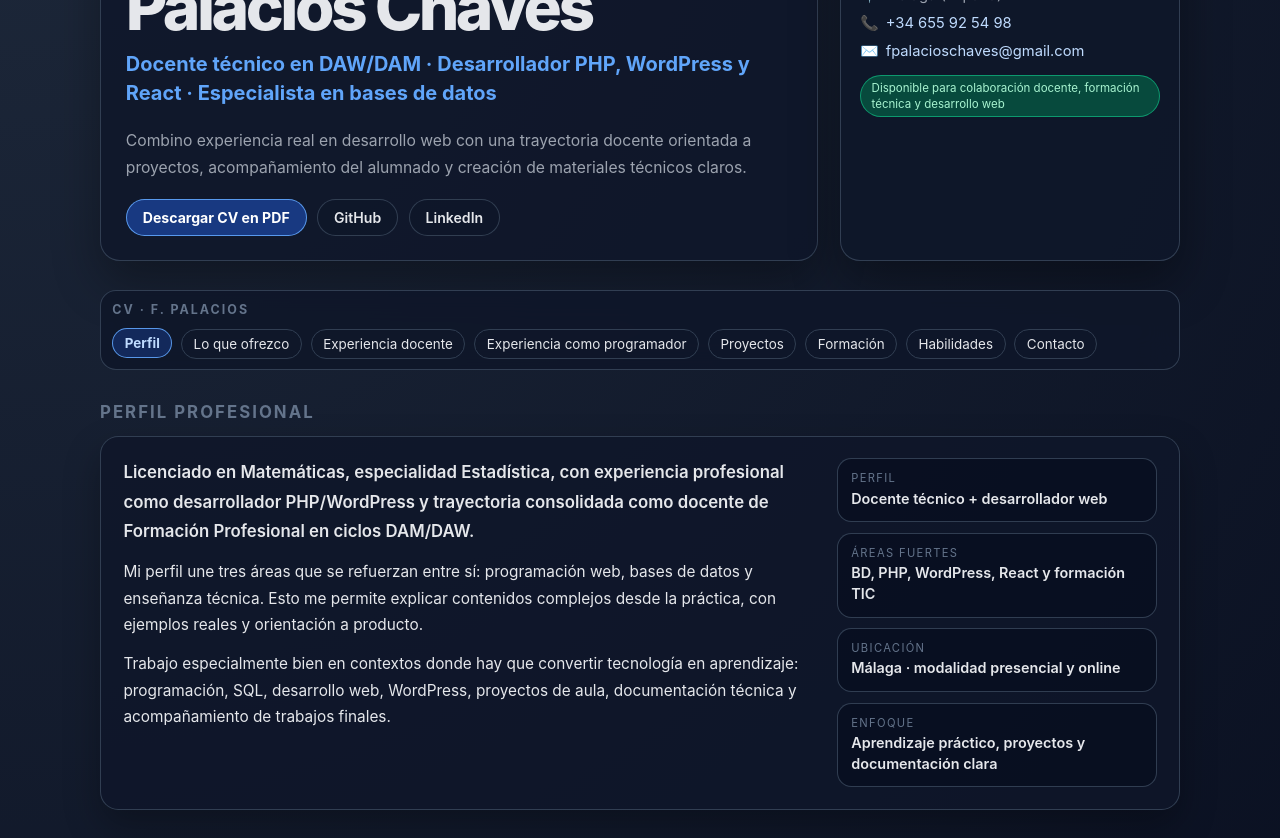
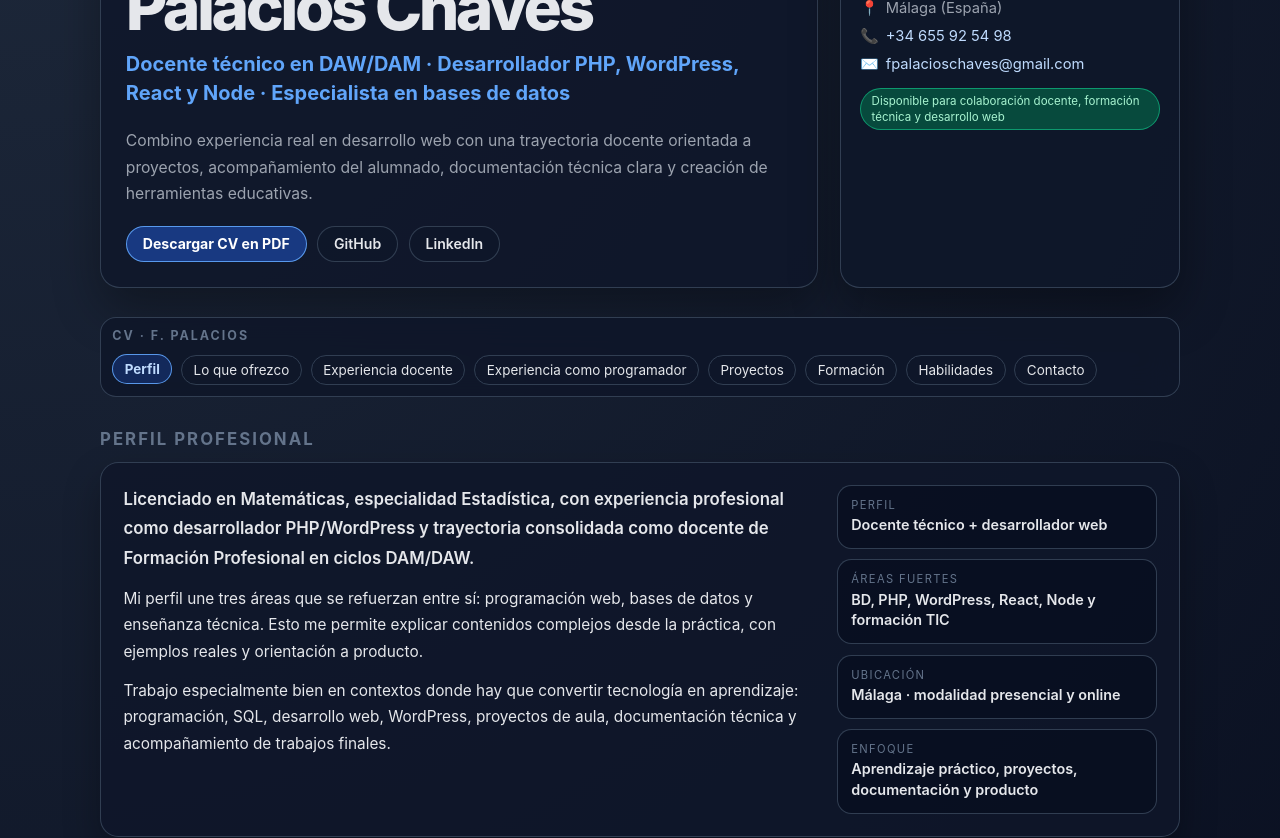
Before and after one commit to fpalacioschaves/cv-react, a React (Vite) app: page / in a window 1280 px wide. Shown: the part 240-1078 px from the top of the page. Built offline with nearby package versions, Linux system fonts and the light colour scheme; no server answers.

Commit message:
Polish CV headline and project intro

```diff
--- a/src/data/text.js
+++ b/src/data/text.js
@@ -2,9 +2,9 @@ export const TEXT = {
   es: {
     chip: 'Currículum Vitae interactivo',
     headline:
-      'Docente técnico en DAW/DAM · Desarrollador PHP, WordPress y React · Especialista en bases de datos',
+      'Docente técnico en DAW/DAM · Desarrollador PHP, WordPress, React y Node · Especialista en bases de datos',
     heroSummary:
-      'Combino experiencia real en desarrollo web con una trayectoria docente orientada a proyectos, acompañamiento del alumnado y creación de materiales técnicos claros.',
+      'Combino experiencia real en desarrollo web con una trayectoria docente orientada a proyectos, acompañamiento del alumnado, documentación técnica clara y creación de herramientas educativas.',
     badge: 'Disponible para colaboración docente, formación técnica y desarrollo web',
     profileTitle: 'Perfil profesional',
     profileP1:
@@ -15,9 +15,9 @@ export const TEXT = {
       'Trabajo especialmente bien en contextos donde hay que convertir tecnología en aprendizaje: programación, SQL, desarrollo web, WordPress, proyectos de aula, documentación técnica y acompañamiento de trabajos finales.',
     profileHighlights: [
       { label: 'Perfil', value: 'Docente técnico + desarrollador web' },
-      { label: 'Áreas fuertes', value: 'BD, PHP, WordPress, React y formación TIC' },
+      { label: 'Áreas fuertes', value: 'BD, PHP, WordPress, React, Node y formación TIC' },
       { label: 'Ubicación', value: 'Málaga · modalidad presencial y online' },
-      { label: 'Enfoque', value: 'Aprendizaje práctico, proyectos y documentación clara' },
+      { label: 'Enfoque', value: 'Aprendizaje práctico, proyectos, documentación y producto' },
     ],
     teachingTitle: 'Experiencia docente',
     devTitle: 'Experiencia como programador',
@@ -38,10 +38,11 @@ export const TEXT = {
     langEn: 'EN',
     projectsTitle: 'Proyectos destacados',
     projectsIntro:
-      'Selección de proyectos propios que muestran mi perfil mixto: desarrollo web, herramientas educativas y uso de tecnologías modernas aplicadas a problemas reales.',
+      'Selección de proyectos que resumen mi perfil: desarrollo web, herramientas educativas, materiales docentes y tecnología aplicada a problemas reales de formación y gestión académica.',
     latestReposTitle: 'Repositorios recientes',
     projectsFallback:
       'No se han podido cargar ahora los repositorios recientes de GitHub, pero los proyectos destacados siguen disponibles.',
+    viewProject: 'Ver proyecto',
     viewOnGithub: 'Ver en GitHub',
     contactTitle: 'Contacto y disponibilidad',
     contactIntro1:
@@ -67,9 +68,9 @@ export const TEXT = {
   en: {
     chip: 'Interactive résumé',
     headline:
-      'Vocational IT teacher · PHP, WordPress & React developer · Databases specialist',
+      'Vocational IT teacher · PHP, WordPress, React & Node developer · Databases specialist',
     heroSummary:
-      'I combine real web development experience with a teaching career focused on projects, student guidance and clear technical learning materials.',
+      'I combine real web development experience with a teaching career focused on projects, student guidance, clear technical documentation and educational tools.',
     badge: 'Available for teaching collaboration, technical training and web development',
     profileTitle: 'Professional profile',
     profileP1:
@@ -80,9 +81,9 @@ export const TEXT = {
       'I work especially well in contexts where technology must become learning: programming, SQL, web development, WordPress, classroom projects, technical documentation and final project mentoring.',
     profileHighlights: [
       { label: 'Profile', value: 'Technical teacher + web developer' },
-      { label: 'Strong areas', value: 'Databases, PHP, WordPress, React and IT training' },
+      { label: 'Strong areas', value: 'Databases, PHP, WordPress, React, Node and IT training' },
       { label: 'Location', value: 'Málaga · on-site and online' },
-      { label: 'Approach', value: 'Hands-on learning, projects and clear documentation' },
+      { label: 'Approach', value: 'Hands-on learning, projects, documentation and product' },
     ],
     teachingTitle: 'Teaching experience',
     devTitle: 'Developer experience',
@@ -103,10 +104,11 @@ export const TEXT = {
     langEn: 'EN',
     projectsTitle: 'Featured projects',
     projectsIntro:
-      'A selection of personal projects showing my hybrid profile: web development, educational tools and modern technologies applied to real problems.',
+      'A selection of projects that summarise my profile: web development, educational tools, teaching materials and technology applied to real training and academic management problems.',
     latestReposTitle: 'Recent repositories',
     projectsFallback:
       'Recent GitHub repositories could not be loaded right now, but featured projects are still available.',
+    viewProject: 'View project',
     viewOnGithub: 'View on GitHub',
     contactTitle: 'Contact & availability',
     contactIntro1:
```
